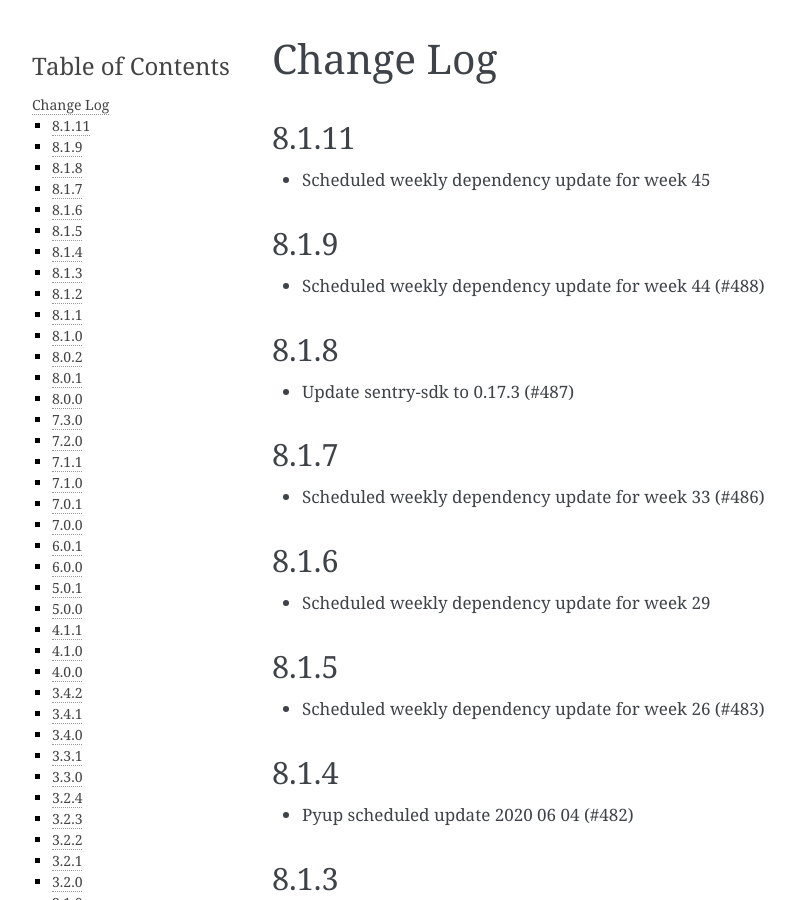
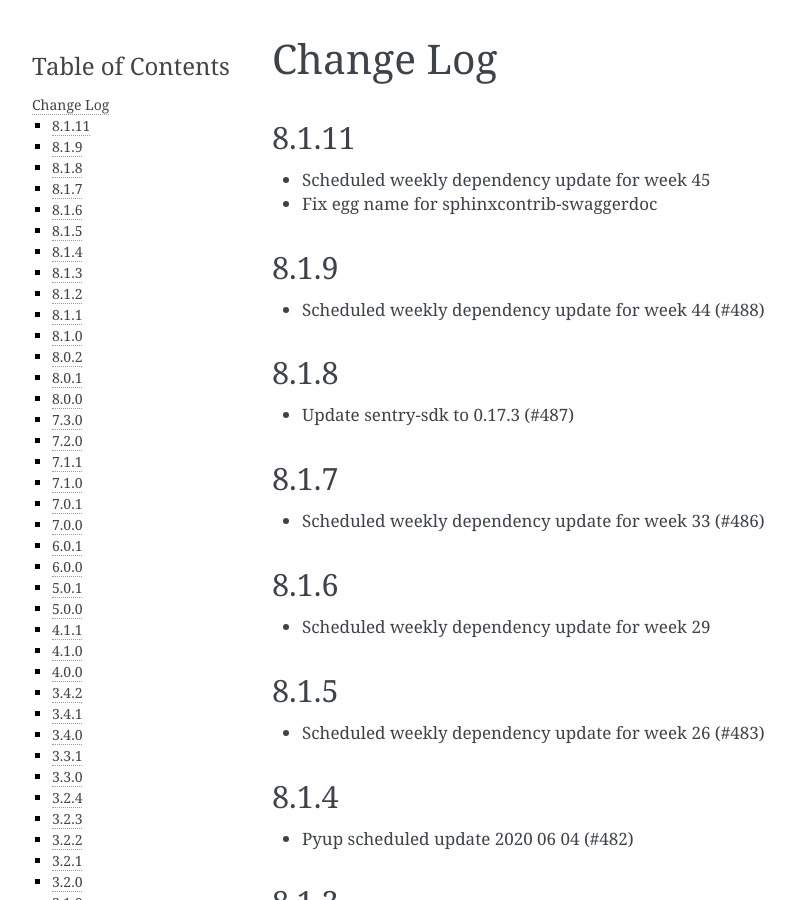
Before and after one commit to openstax/cnx-press, a Sphinx documentation site: the page built from docs/source/changes.rst, in a window 1280 px wide and 900 px high. Shown: the whole window, without its empty margins (148-943 px from the left). Built offline with Sphinx 7.4.7, drawn with Linux system fonts in a browser that asks for light colours.

Commit message:
change egg name for sphinxcontrib-swaggerdoc

```diff
--- a/docs/source/changes.rst
+++ b/docs/source/changes.rst
@@ -5,6 +5,7 @@ Change Log
 ------
 
 - Scheduled weekly dependency update for week 45
+- Fix egg name for sphinxcontrib-swaggerdoc
 
 8.1.9
 -----
```
Also changed, not shown: 1 other file.
